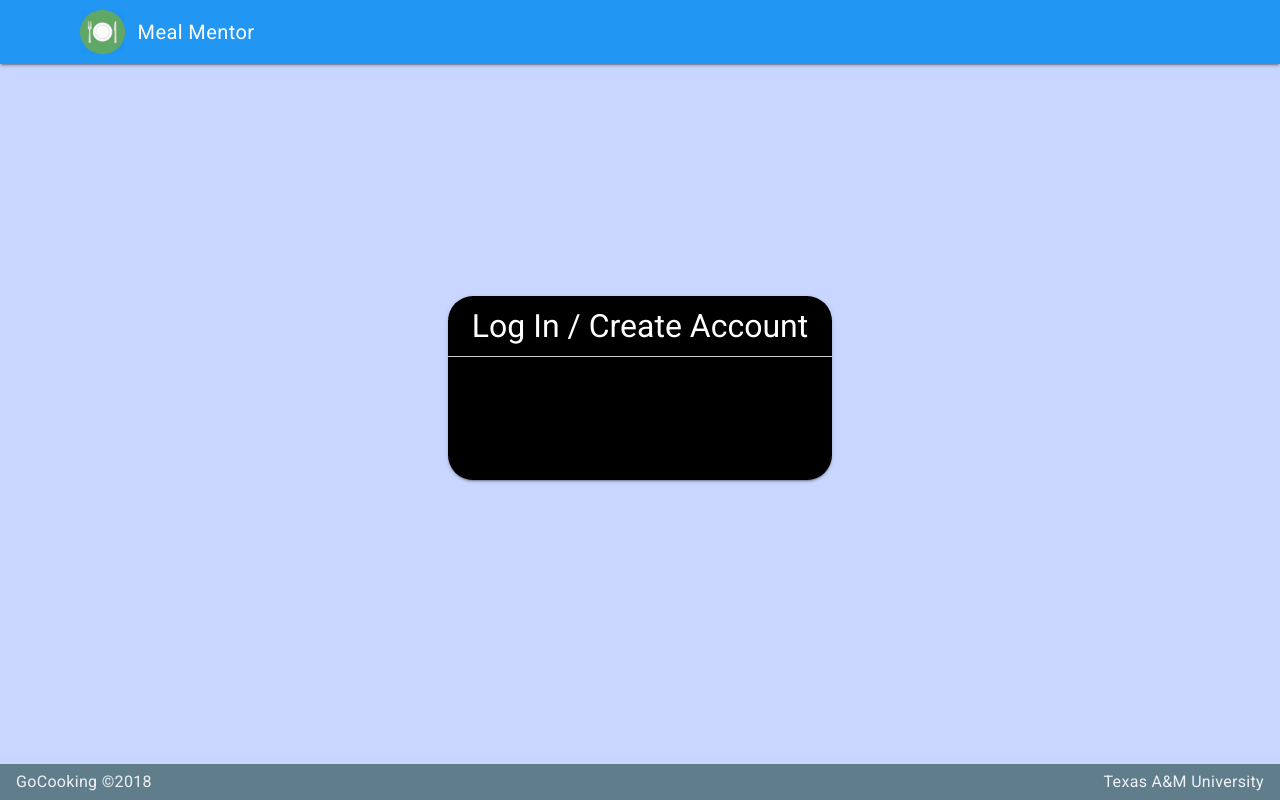
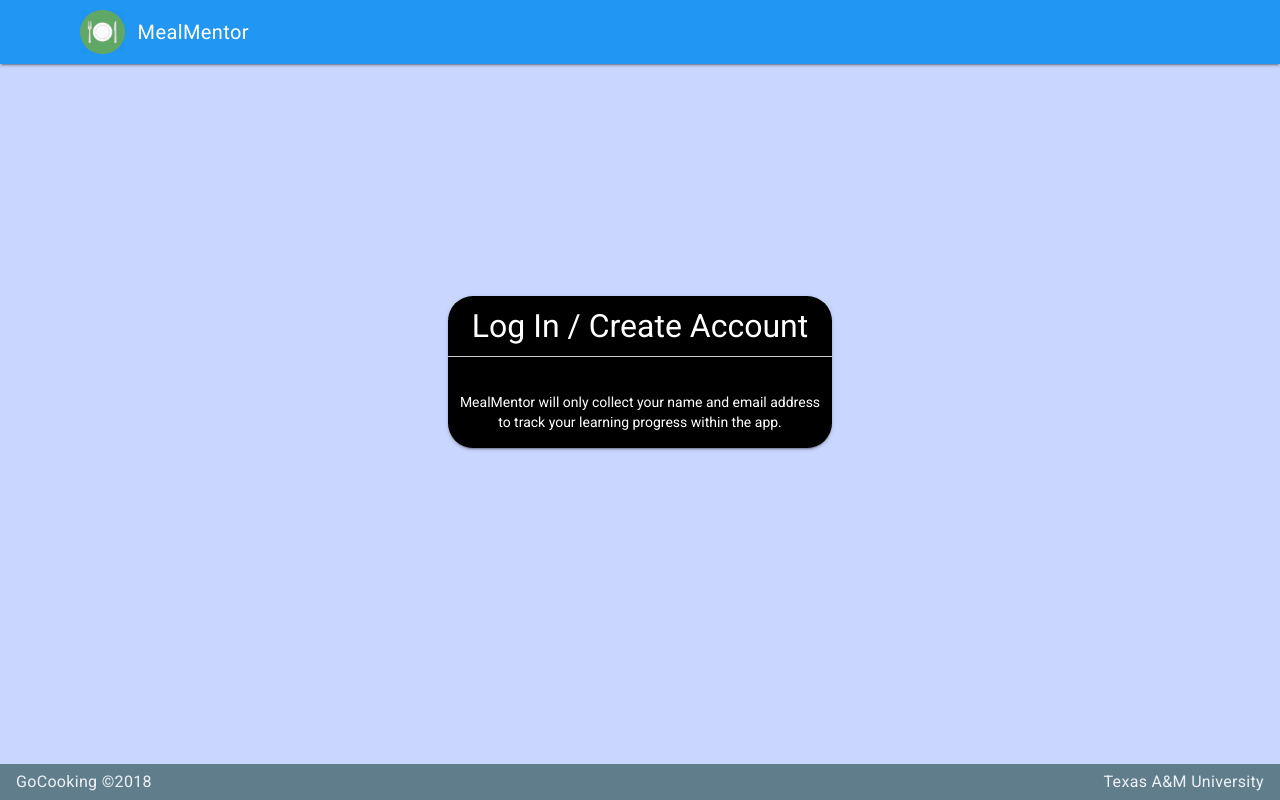
Before and after one commit to nmarklund10/GoCooking_Capstone, a Django app: page /login/ in a window 1280 px wide. Run offline with Django 3.2, Linux system fonts and the light colour scheme; some libraries are stand-ins or nearby versions.

Commit message:
fixed some layout things

```diff
--- a/MealMentor/templates/base.html
+++ b/MealMentor/templates/base.html
@@ -20,7 +20,7 @@
                 <div class="mdl-layout__header-row">
                     {% load static %}
                     <img style="max-width:70%; max-height:70%;" src="{% static 'images/logo.png' %}"></img>
-                    <span style="padding-left:1vw" class="mdl-layout-title">Meal Mentor</span>
+                    <span style="padding-left:1vw" class="mdl-layout-title">MealMentor</span>
                 </div>
             </header>
             <div class="mdl-layout__drawer">
--- a/MealMentor/templates/login.html
+++ b/MealMentor/templates/login.html
@@ -20,7 +20,6 @@
             color: white;
             background-color: black;
             text-align: center;
-            height: 23vh;
             width: 30vw;
         }
         .login-title {
@@ -38,8 +37,10 @@
             <br>
             <span class="login-title">Log In / Create Account</span>
             <hr>
+            <div id="googleButton" class="g-signin2" data-longtitle="true" data-theme="dark" data-width="240" data-height="50" data-theme="dark" align="center"></div>
             <br>
-            <div id="googleButton" class="g-signin2" data-longtitle="true" data-theme="dark" data-width="240" data-height="50" data-theme="dark" align="center"></div>
+            <span>MealMentor will only collect your name and email address<br>to track your learning progress within the app.</span>
+            <p></p>
         </div>
     </div>
     <div class="mdl-grid">
```
